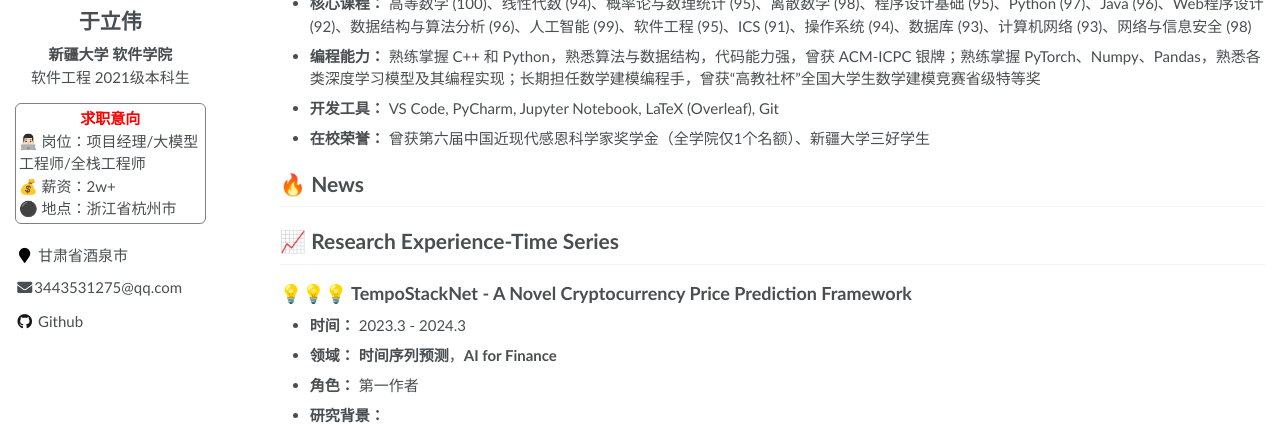
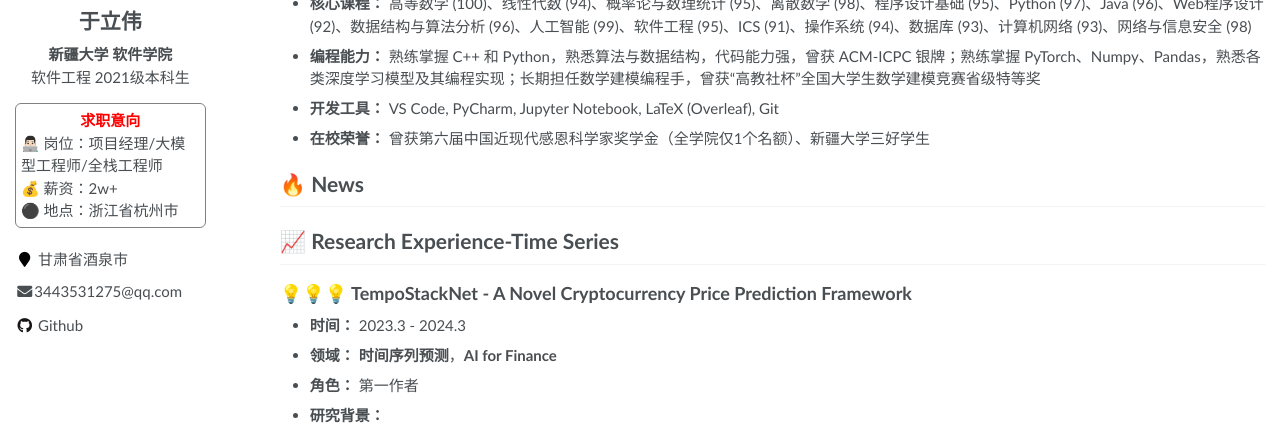
Before and after one commit to weiliyv/weiliyv.github.io, a Jekyll site: the page built from _pages/about.md, in a window 1280 px wide. Shown: the part 317-742 px from the top of the page. Built offline with Jekyll 4.4.1, drawn with Linux system fonts in a browser that asks for light colours.

Commit message:
Update author-profile.html

```diff
--- a/_includes/author-profile.html
+++ b/_includes/author-profile.html
@@ -26,7 +26,7 @@
 
   <div class="author__urls-wrapper">
 
-    <div style="display: flex; flex-direction: column; margin-bottom: 20px; border: 1px solid grey; padding: 3px; border-radius: 6px;">
+    <div style="display: flex; flex-direction: column; margin-bottom: 20px; border: 1px solid grey; padding: 5px; border-radius: 6px;">
         <div style="text-align: center; font-weight: bold; color: red;">
             求职意向
         </div>
```
